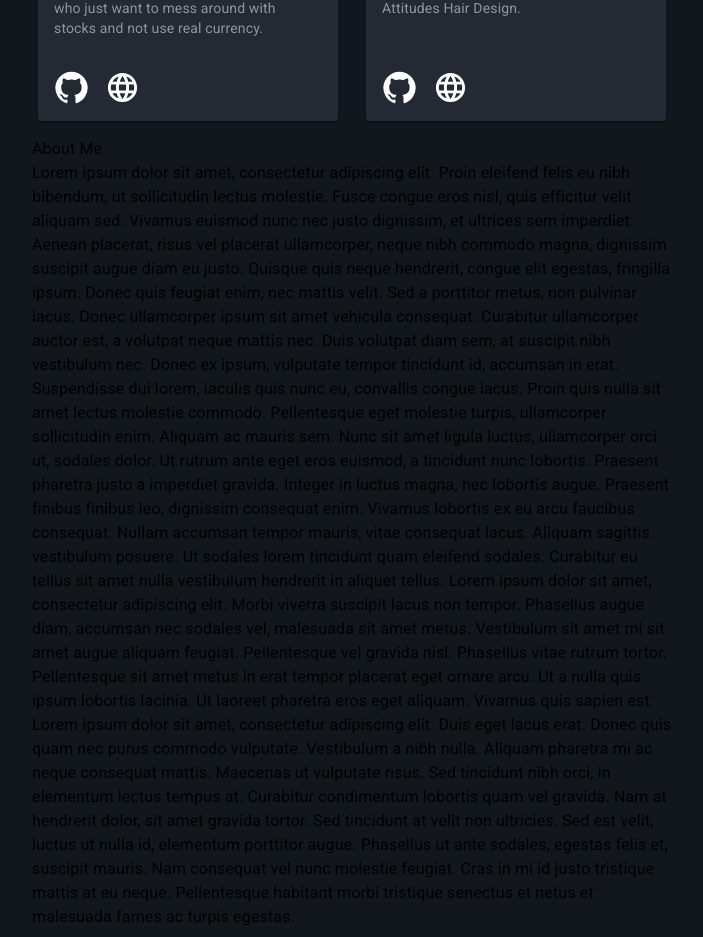
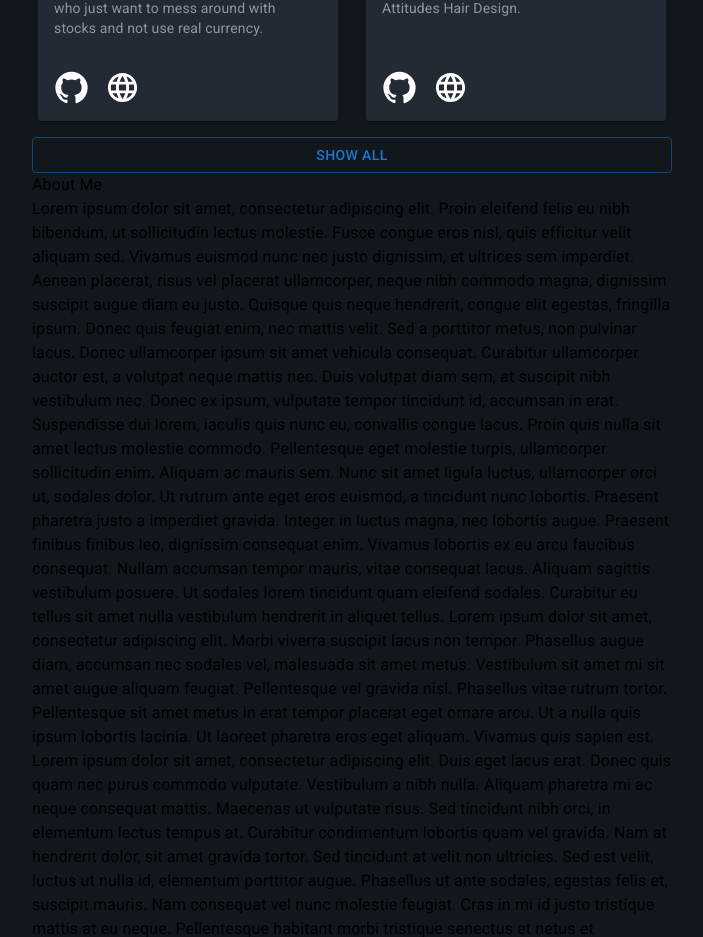
Before and after one commit to PandolfoM/pandolfom, a React (Create React App) app: page / in a window 1280 px wide. Shown: the part 1118-2055 px from the top of the page, without its empty margins (288-991 px from the left). Built offline with nearby package versions, Linux system fonts and the light colour scheme.

Commit message:
show all work

```diff
--- a/src/components/Work/index.js
+++ b/src/components/Work/index.js
@@ -1,5 +1,6 @@
 import {
   Box,
+  Button,
   Card,
   CardActions,
   CardContent,
@@ -18,7 +19,12 @@ import React, { useEffect, useState } from "react";
 import data from "../../config.json";
 
 const workCards = (count) => (
-  <Grid container spacing={2} direction="row" justifyContent="space-around" marginBottom={'16px'}>
+  <Grid
+    container
+    spacing={2}
+    direction="row"
+    justifyContent="space-around"
+    marginBottom={"16px"}>
     {data.slice(0, count).map((work) => (
       <Grid item key={work.title}>
         <Card
@@ -74,7 +80,12 @@ const workCards = (count) => (
 );
 
 const workCardsTwo = (first, second) => (
-  <Grid container spacing={2} direction="row" justifyContent="space-around">
+  <Grid
+    container
+    spacing={2}
+    direction="row"
+    justifyContent="space-around"
+    marginBottom={"16px"}>
     {data.slice(first, second).map((work) => (
       <Grid item key={work.title}>
         <Card
@@ -199,7 +210,7 @@ function Work() {
       </Typography>
       <Box>
         {workCards(filterAmt.rowOne)}
-        <Box sx={{overflow: 'hidden'}}>
+        <Box sx={{ overflow: "hidden" }}>
           <Slide
             direction="down"
             in={expanded}
@@ -208,6 +219,13 @@ function Work() {
             {workCardsTwo(filterAmt.rowTwoStart, filterAmt.rowTwoEnd)}
           </Slide>
         </Box>
+        <Button
+          variant="outlined"
+          href="https://github.com/PandolfoM"
+          target="_blank"
+          sx={{margin: 'auto', width: "100%"}}>
+          Show All
+        </Button>
       </Box>
     </Box>
   );
```
